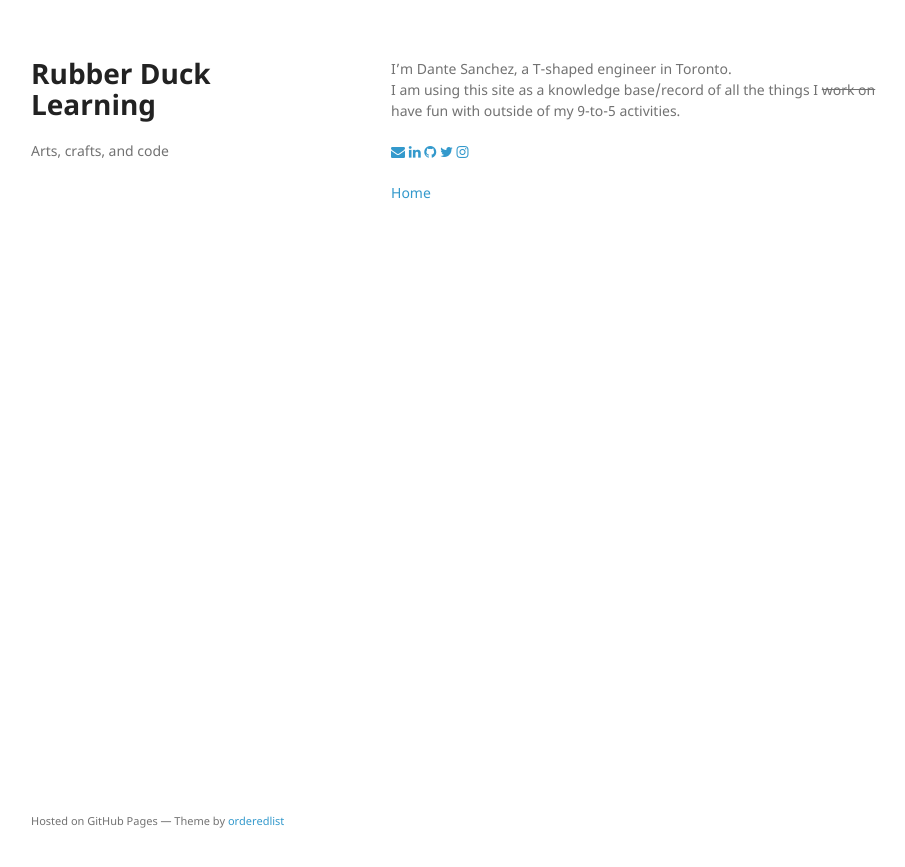
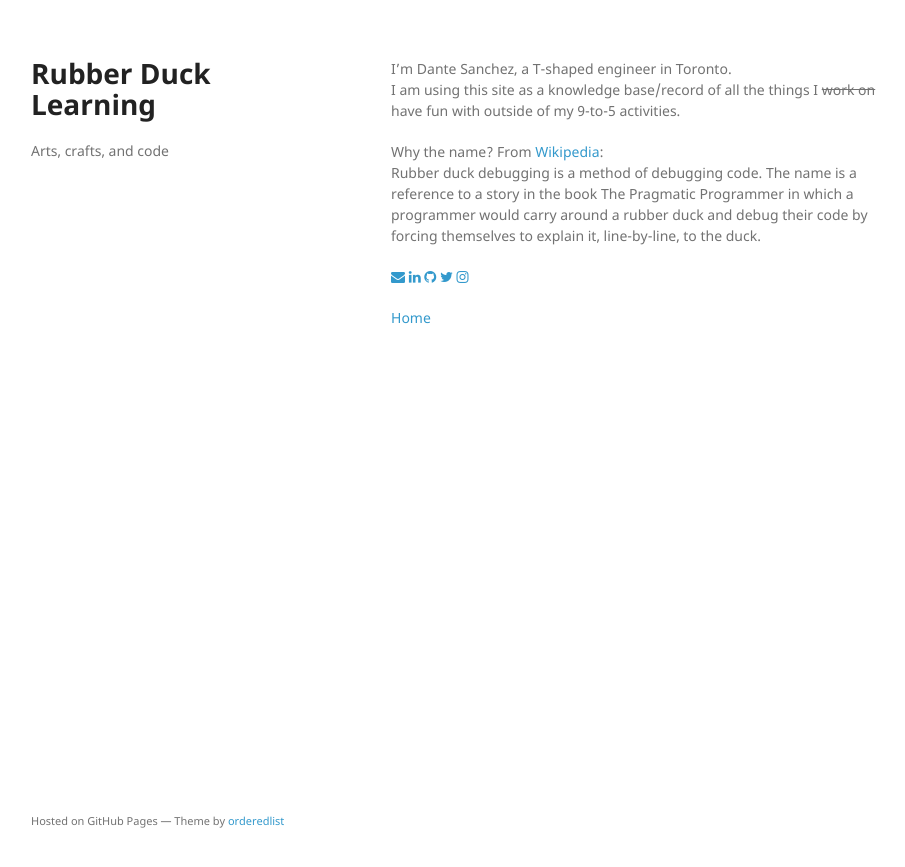
Before and after one commit to dasanchez/dasanchez.github.io, a Jekyll site: the page built from about.md, in a window 1280 px wide. Shown: the top 867 px of the page, without its empty margins (179-1084 px from the left). Built offline with Jekyll 4.4.1, drawn with Linux system fonts in a browser that asks for light colours.

Commit message:
Update about.md

```diff
--- a/about.md
+++ b/about.md
@@ -4,6 +4,9 @@ layout: default
 
 I'm Dante Sanchez, a T-shaped engineer in Toronto.
 I am using this site as a knowledge base/record of all the things I <s>work on</s> have fun with outside of my 9-to-5 activities.
+
+Why the name? From [Wikipedia](https://en.wikipedia.org/wiki/Rubber_duck_debugging):
+Rubber duck debugging is a method of debugging code. The name is a reference to a story in the book The Pragmatic Programmer in which a programmer would carry around a rubber duck and debug their code by forcing themselves to explain it, line-by-line, to the duck.
 
 <a href="mailto:dante.a.sanchez@gmail.com"><i class="fa fa-envelope"></i></a>
 <a href="http://linkedin.com/in/dante-sanchez-65465717"><i class="fa fa-linkedin"></i></a>
```
